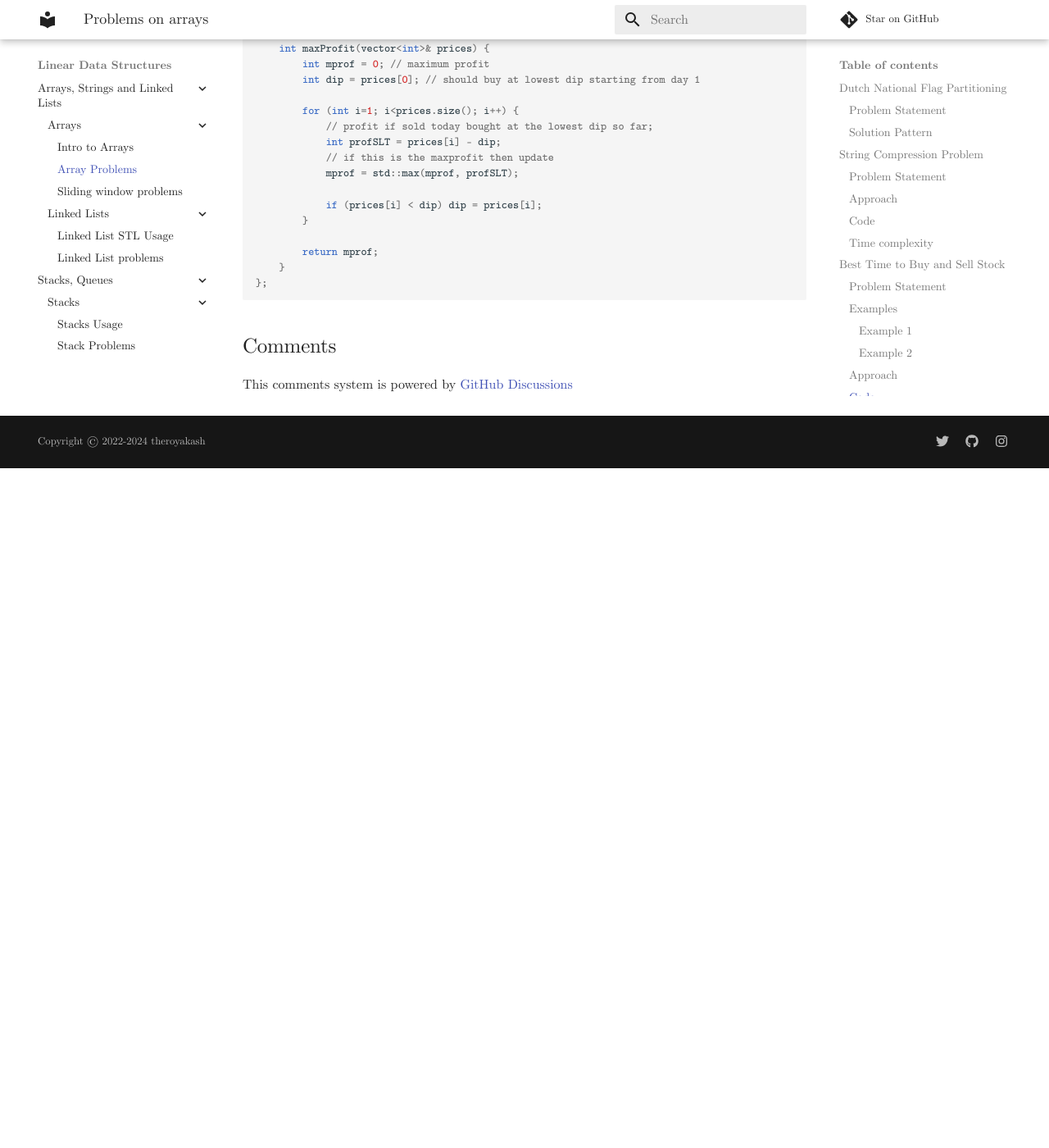
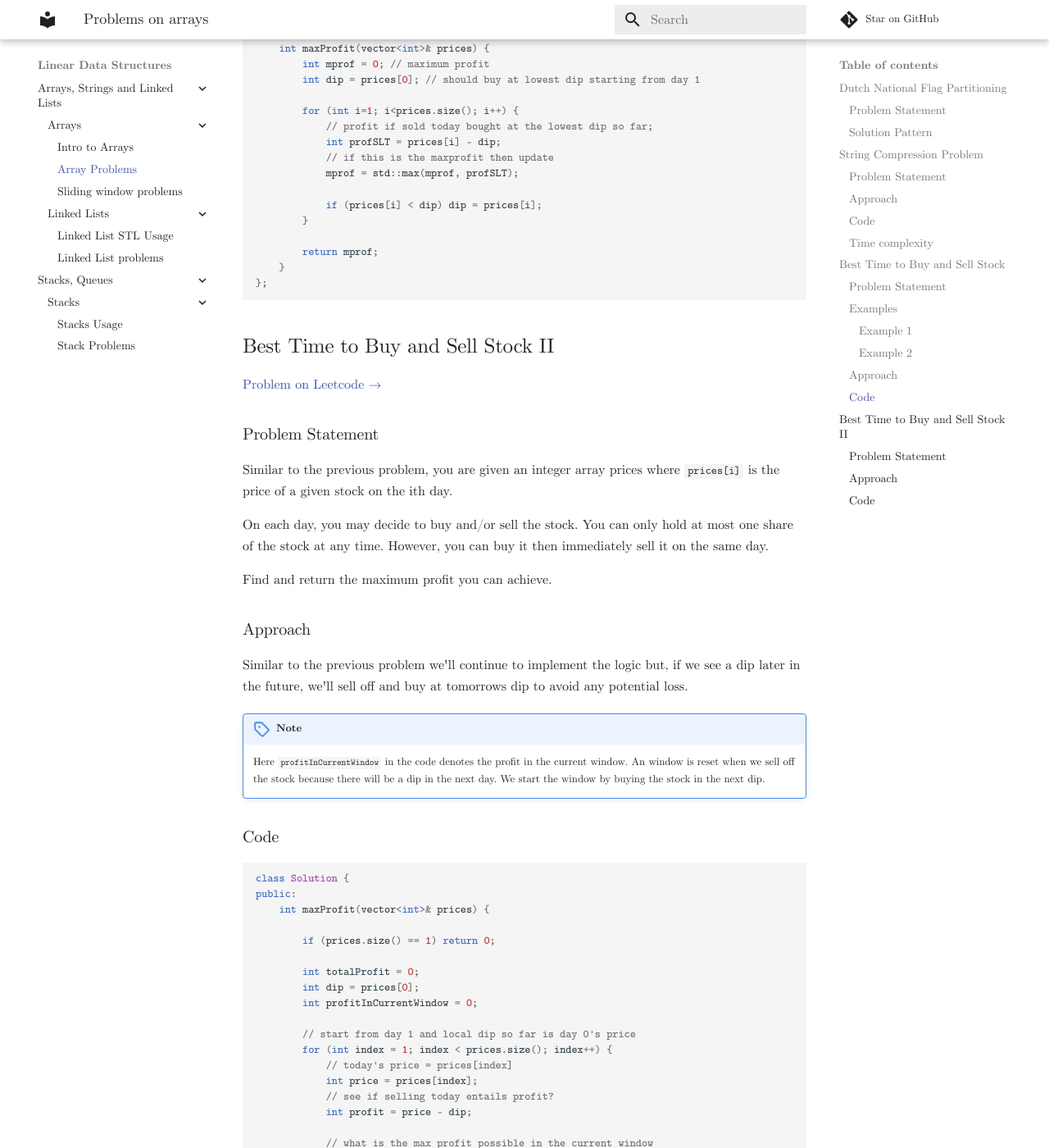
Before and after one commit to theroyakash/algorithms.theroyakash.com, an MkDocs documentation site: the page built from docs/arrays/array-problems.md, in a window 1280 px wide and 1400 px high, scrolled down 3866 px. Shown: the whole window at 82% size. Built offline with MkDocs 1.6.1 and Material for MkDocs 9.7.7, drawn with Linux system fonts in a browser that asks for light colours; comment, search, counter and statistics services are not loaded; before the commit the page ends 4437 px from its top, so only the background shows below that; some of the changed text lies outside the part shown.

Commit message:
🗿 added Best Time to Buy and Sell Stock II

````diff
--- a/docs/arrays/array-problems.md
+++ b/docs/arrays/array-problems.md
@@ -152,3 +152,61 @@ public:
     }
 };
 ```
+## Best Time to Buy and Sell Stock II
+[Problem on Leetcode $\to$](https://leetcode.com/problems/best-time-to-buy-and-sell-stock-ii/)
+### Problem Statement
+Similar to the previous problem, you are given an integer array prices where `prices[i]` is the price of a given stock on the ith day.
+
+On each day, you may decide to buy and/or sell the stock. You can only hold at most one share of the stock at any time. However, you can buy it then immediately sell it on the same day.
+
+Find and return the maximum profit you can achieve.
+### Approach
+Similar to the previous problem we'll continue to implement the logic but, if we see a dip later in the future, we'll sell off and buy at tomorrows dip to avoid any potential loss.
+
+!!! note
+    Here `profitInCurrentWindow` in the code denotes the profit in the current window. An window is reset when we sell off the stock because there will be a dip in the next day. We start the window by buying the stock in the next dip.
+
+### Code
+```cpp
+class Solution {
+public:
+    int maxProfit(vector<int>& prices) {
+
+        if (prices.size() == 1) return 0;
+
+        int totalProfit = 0;
+        int dip = prices[0];
+        int profitInCurrentWindow = 0;
+
+        // start from day 1 and local dip so far is day 0's price
+        for (int index = 1; index < prices.size(); index++) {
+            // today's price = prices[index]
+            int price = prices[index];
+            // see if selling today entails profit?
+            int profit = price - dip;
+
+            // what is the max profit possible in the current window
+            profitInCurrentWindow = std::max(profitInCurrentWindow, profit);
+
+            // if it is profitable and tomorrow's price goes down don't hold, sell and exit
+            // and reset the problem to next day and start again
+            if (profit > 0 and index < prices.size() - 1) {
+                if (prices[index + 1] < prices[index]) {
+                    totalProfit = totalProfit + profitInCurrentWindow;
+                    // also reset the dip to the index + 1
+                    // for a new profit calculation for tomorrow
+                    dip = prices[index + 1];
+                    index++; // we reset the entire problem and recalculate everything from the next index
+                    profitInCurrentWindow = 0; // reset the profit in the window
+                }
+            }
+
+            if (price < dip) dip = price;
+        }
+
+        totalProfit += profitInCurrentWindow; // update the last profit window
+
+        return totalProfit;
+    }
+};
+```
````
